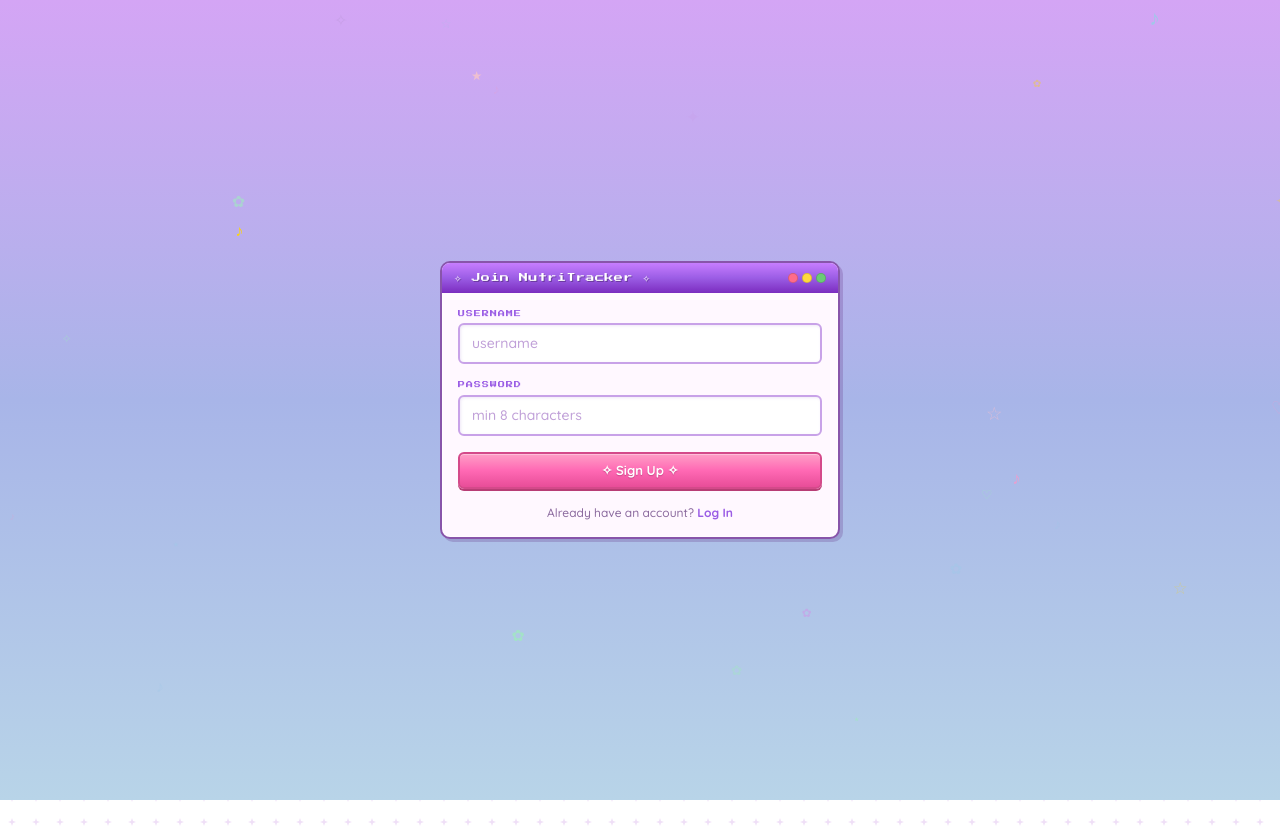
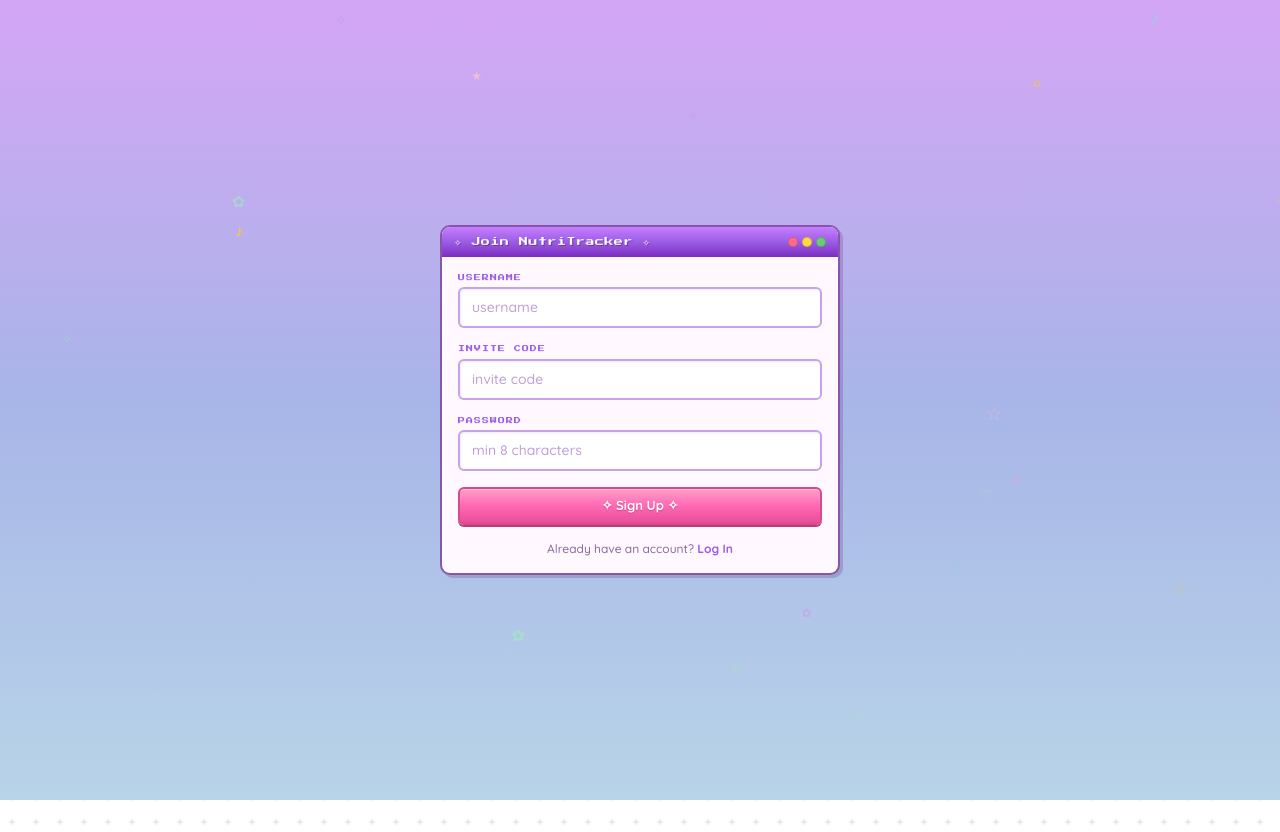
Before and after one commit to talv1sota/NutriPixel, a Next.js app: page /signup in a window 1280 px wide. Built offline with nearby package versions, Linux system fonts and the light colour scheme; no server answers.

Commit message:
Require invite code for signup

```diff
--- a/src/app/api/auth/signup/route.ts
+++ b/src/app/api/auth/signup/route.ts
@@ -14,9 +14,14 @@ export async function POST(req: NextRequest) {
   const body = await req.json();
   const username = typeof body.username === "string" ? body.username.trim().toLowerCase() : "";
   const password = typeof body.password === "string" ? body.password : "";
+  const inviteCode = typeof body.inviteCode === "string" ? body.inviteCode.trim() : "";
 
   if (!username || !password) {
     return NextResponse.json({ error: "Username and password required" }, { status: 400 });
+  }
+
+  if (inviteCode !== process.env.INVITE_CODE) {
+    return NextResponse.json({ error: "Invalid invite code" }, { status: 403 });
   }
 
   if (password.length < 8) {
--- a/src/app/signup/page.tsx
+++ b/src/app/signup/page.tsx
@@ -7,6 +7,7 @@ import Link from "next/link";
 export default function SignupPage() {
   const [username, setUsername] = useState("");
   const [password, setPassword] = useState("");
+  const [inviteCode, setInviteCode] = useState("");
   const [error, setError] = useState("");
   const [loading, setLoading] = useState(false);
   const router = useRouter();
@@ -25,7 +26,7 @@ export default function SignupPage() {
     const res = await fetch("/api/auth/signup", {
       method: "POST",
       headers: { "Content-Type": "application/json" },
-      body: JSON.stringify({ username, password }),
+      body: JSON.stringify({ username, password, inviteCode }),
     });
 
     if (!res.ok) {
@@ -64,6 +65,17 @@ export default function SignupPage() {
               />
             </div>
             <div>
+              <label className="pixel-label block mb-1" style={{ fontSize: "7px" }}>Invite Code</label>
+              <input
+                type="text"
+                value={inviteCode}
+                onChange={(e) => setInviteCode(e.target.value)}
+                className="input w-full"
+                placeholder="invite code"
+                required
+              />
+            </div>
+            <div>
               <label className="pixel-label block mb-1" style={{ fontSize: "7px" }}>Password</label>
               <input
                 type="password"
```
